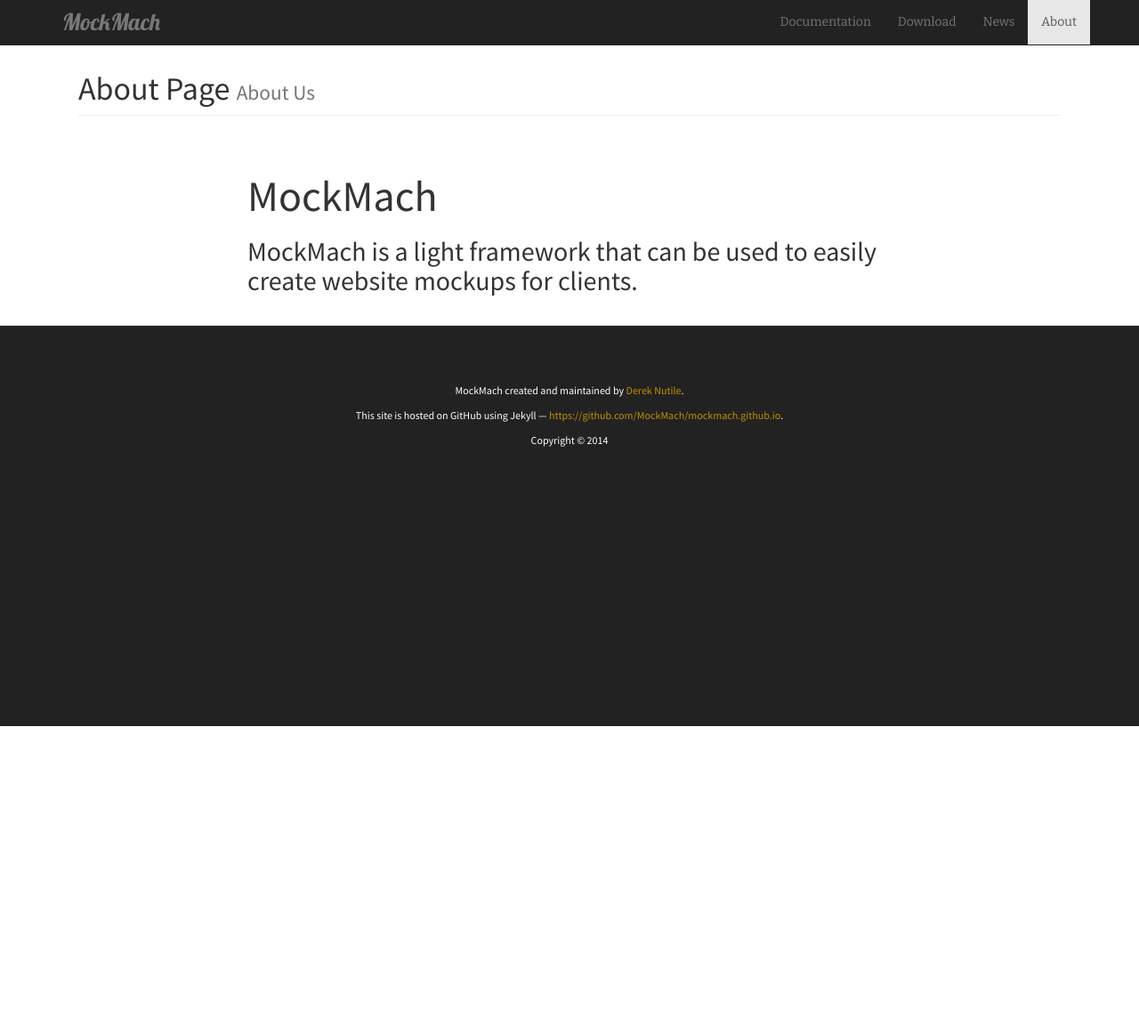
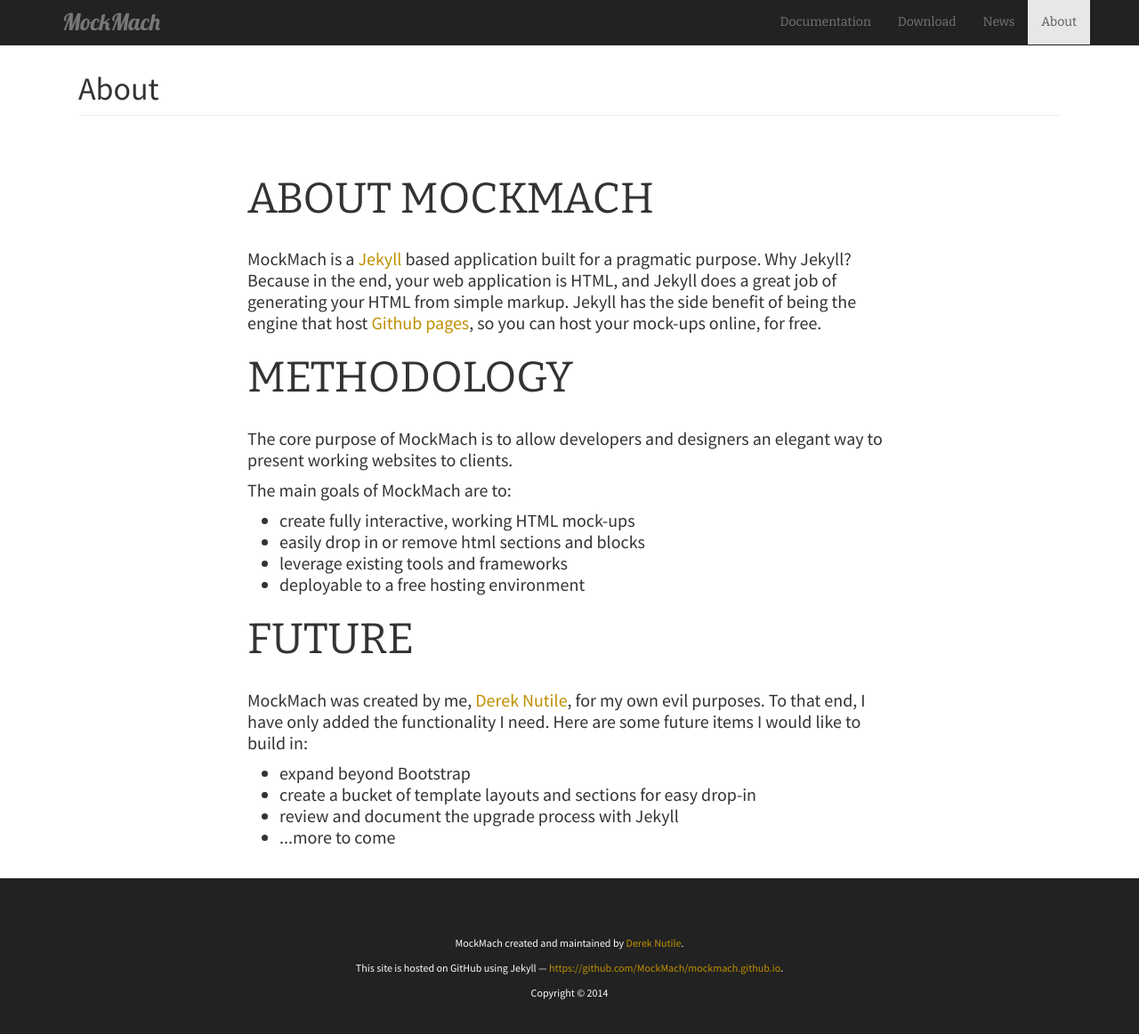
Before and after one commit to MockMach/mockmach.github.io, a Jekyll site: the page built from about/index.html, in a window 1280 px wide and 1400 px high. Shown: the top 1162 px of the window at 89% size. Built offline with Jekyll 4.4.1, drawn with Linux system fonts in a browser that asks for light colours.

Commit message:
Added simple copy to the about page.

```diff
--- a/about/index.html
+++ b/about/index.html
@@ -2,8 +2,7 @@
 layout: default
 title: "About"
 active: "about"
-header: "About Page"
-subheader: "About Us"
+header: "About"
 ---
 
 <section id="about" class="palette">
@@ -12,8 +11,27 @@
   <div class="container container-narrow horizontal-padding-medium">
   <div class="row">
 
-    <h2>{{ site.title }}</h2>
-    <h3>{{ site.description }}</h3>
+    <h1>About {{ site.title }}</h1>
+    <p>{{ site.title }} is a <a href="http://jekyllrb.com/" target="_blank">Jekyll</a> based application built for a pragmatic purpose.  Why Jekyll?  Because in the end, your web application is HTML, and Jekyll does a great job of generating your HTML from simple markup.  Jekyll has the side benefit of being the engine that host <a href="http://pages.github.com/" target="_blank">Github pages</a>, so you can host your mock-ups online, for free.</p>
+
+    <h1>Methodology</h1>
+    <p>The core purpose of {{ site.title }} is to allow developers and designers an elegant way to present working websites to clients.</p>
+    <p>The main goals of MockMach are to:</p>
+    <ul>
+      <li>create fully interactive, working HTML mock-ups</li>
+      <li>easily drop in or remove html sections and blocks</li>
+      <li>leverage existing tools and frameworks</li>
+      <li>deployable to a free hosting environment</li>
+    </ul>
+
+    <h1>Future</h1>
+    <p>{{ site.title }} was created by me, <a href="http://dereknutile.com/" target="_blank">Derek Nutile</a>, for my own evil purposes.  To that end, I have only added the functionality I need.  Here are some future items I would like to build in:</p>
+    <ul>
+      <li>expand beyond Bootstrap</li>
+      <li>create a bucket of template layouts and sections for easy drop-in</li>
+      <li>review and document the upgrade process with Jekyll</li>
+      <li>...more to come</li>
+    </ul>
 
   </div><!-- /.row -->
   </div><!-- /.container -->
```
